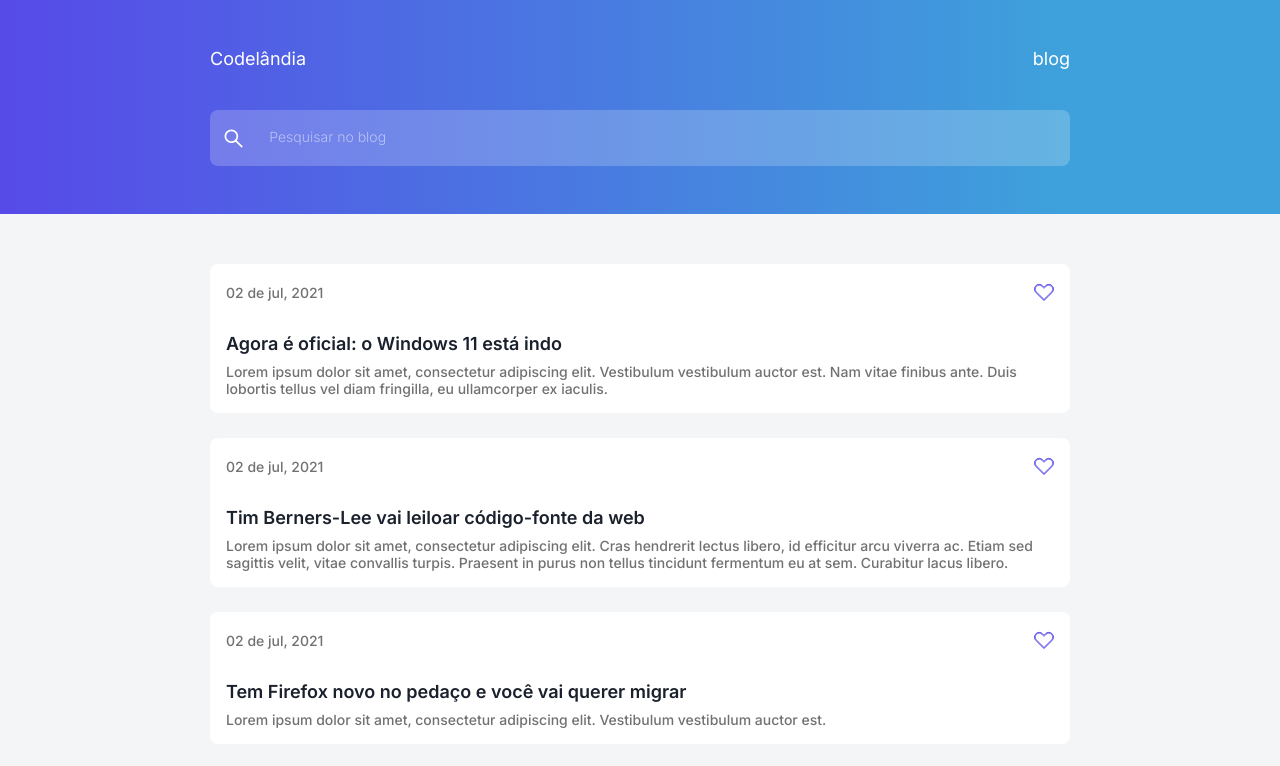
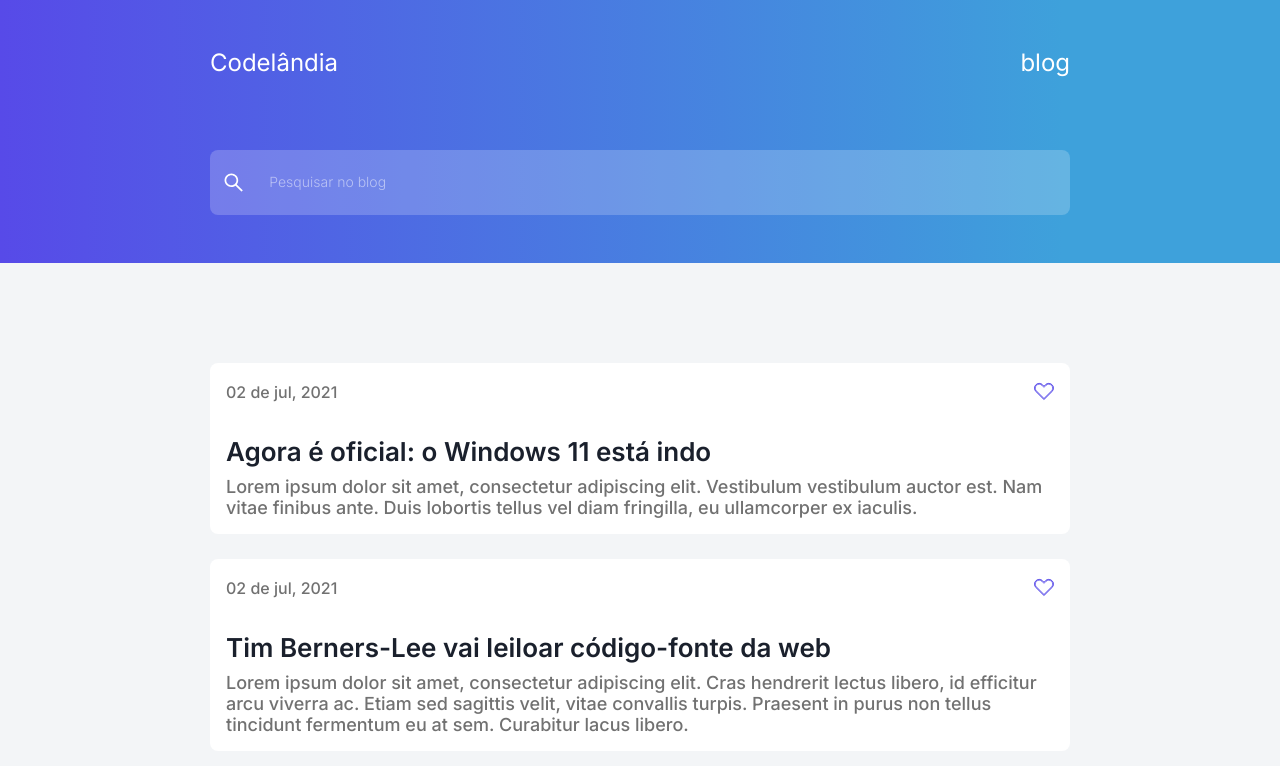
Before and after one commit to RafaelEB2022/Challenges-Codelandia, a plain HTML site: page Desafio-001/src/index.html in a window 1280 px wide. Shown: the top 766 px of the page. Drawn offline with Linux system fonts and the light colour scheme.

Commit message:
Ajustado a responsividade para a versão desktop e adicionado o crédito ao Iuri Silva pelo código JavaScript

```diff
--- a/Desafio-001/src/main.js
+++ b/Desafio-001/src/main.js
@@ -1,3 +1,6 @@
+// Créditos ao Iuri Silva por disponibilizar este código.
+// Link para o CodePen: https://codepen.io/iuricode/pen/bGKjZxO
+
 const icon = document.querySelector("#icon");
 
 icon.onclick = () => {
--- a/Desafio-001/src/style.css
+++ b/Desafio-001/src/style.css
@@ -1,6 +1,8 @@
 @import url('https://fonts.googleapis.com/css2?family=Inter:wght@100;200;300;400;500;600;700;800;900&display=swap');
 
-* {
+*,
+*::before,
+*::after {
     box-sizing: border-box;
     margin: 0;
     padding: 0;
@@ -41,6 +43,7 @@ input {
     .wrapper {
         max-width: 90em;
 
+        padding: 10em 2em;
         margin-inline: auto;
     }
 }
@@ -87,6 +90,7 @@ input {
     display: flex;
     align-items: center;
 
+    height: 4em;
     width: 100%;
 
     padding: 1.2em;
@@ -111,6 +115,20 @@ input {
     font-weight: 300;
 
     color: rgba(255, 255, 255, 0.5);
+}
+
+@media screen and (min-width: 48em) {
+    .l-header .content {
+        gap: 7.3em;
+    }
+
+    .l-header__title {
+        font-size: var(--fs-title-desktop);
+    }
+
+    .l-header__search {
+        height: 6.5em;
+    }
 }
 
 /*
@@ -170,6 +188,21 @@ input {
         color: var(--gray);
     }
 
+@media screen and (min-width: 48em) {
+    .news__date {
+        font-size: 1.6rem;
+        font-weight: 500;
+    }
+
+    .news__content h3 {
+        font-size: calc(var(--fs-title-desktop) + .2rem);
+    }
+
+    .news__content p {
+        font-size: 1.8rem;
+    }
+}
+
 /*
 * HEART ICON
 */
```
Also changed, not shown: Desafio-001/src/index.html (+4 -2 lines).
